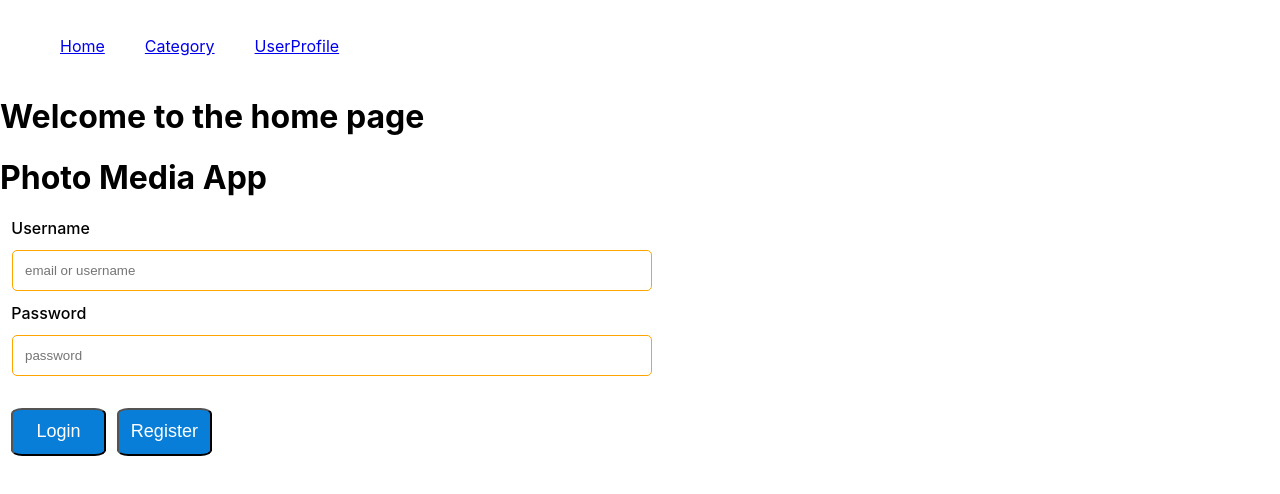
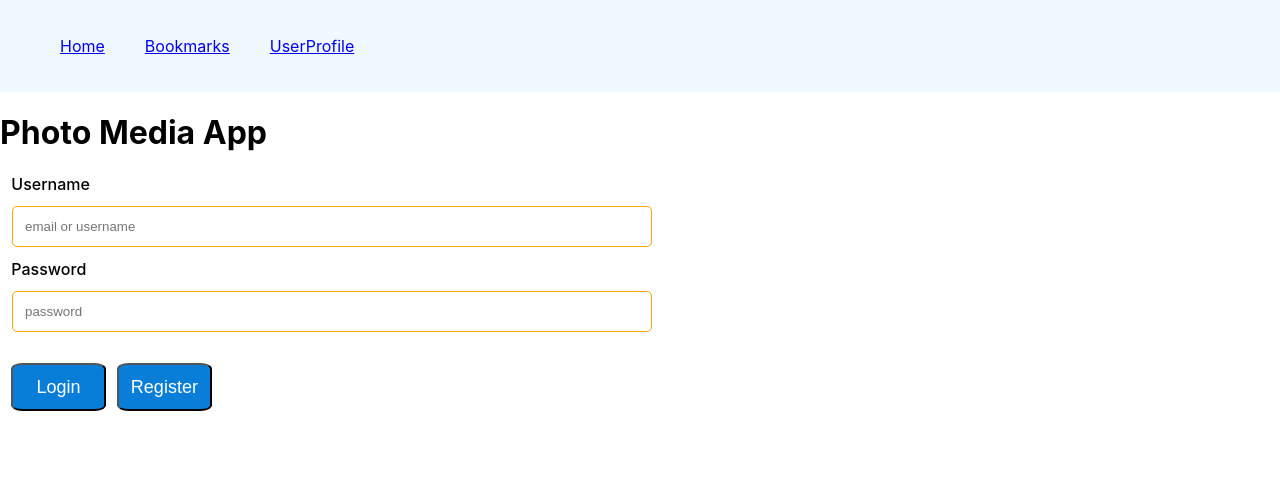
Before and after one commit to KevTheeDev/React-Photo-App, a React (Create React App) app: page /Home in a window 1280 px wide. Shown: the top 494 px of the page. Built offline with nearby package versions, Linux system fonts and the light colour scheme.

Commit message:
links for pgs working only they stay on the first page and the top menu is styled perfectly once again

```diff
--- a/src/component/Home.js
+++ b/src/component/Home.js
@@ -6,7 +6,7 @@ import { Route, BrowserRouter as Router, Link, Switch, } from 'react-router-dom'
 function Home(){
     return(
         <React.Fragment>
-            <h1> Welcome to the home page </h1>
+            <h1 className="hmpg">  </h1>
         </React.Fragment>
     )
 }
--- a/src/component/NavigationBar.js
+++ b/src/component/NavigationBar.js
@@ -15,14 +15,14 @@ class NavigationBar extends React.Component {
     render() {
         return (
             <Router>
-            <div className="App">
+            <div className="navList">
               <nav>
                 <ul>
                   <li>
                     <Link to="/Home">Home</Link>
                   </li>
                   <li>
-                    <Link to="/Category">Category</Link>
+                    <Link to="/Bookmarks">Bookmarks </Link>
                   </li>
                   <li>
                     <Link to="/UserProfile">UserProfile</Link>
```
